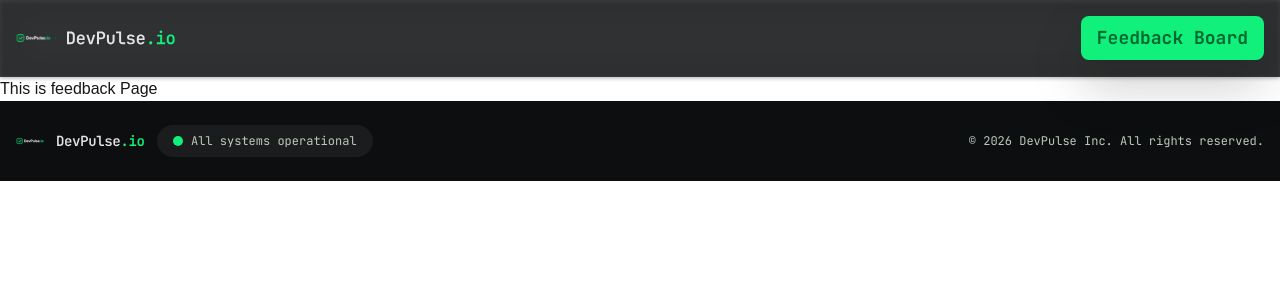
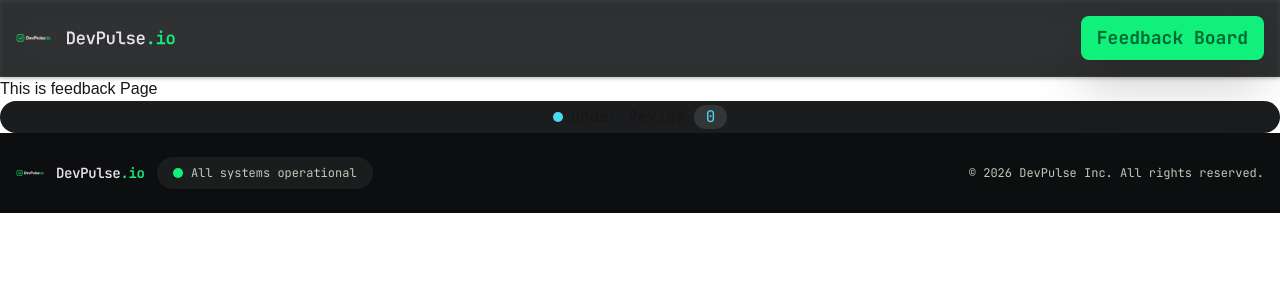
Before and after one commit to abhinavan00/developer_saas_waitlist_and_feedback, a Next.js app: page /feedback in a window 1280 px wide. Shown: the top 300 px of the page. Built offline with nearby package versions, Linux system fonts and the light colour scheme.

Commit message:
Pill component completed

```diff
--- a/app/feedback/page.tsx
+++ b/app/feedback/page.tsx
@@ -1,7 +1,12 @@
+import StatusPill from "@/components/StatusPill";
+
 export default function Feedback() {
     return (
         <main>
             This is feedback Page
+            <StatusPill status="planned">
+                Under Review
+            </StatusPill>
         </main>
     )
 }
--- /dev/null
+++ b/components/StatusPill.tsx
@@ -0,0 +1,23 @@
+export default function StatusPill({children, status}:{
+    children:string,
+    status:string
+}) {
+    let color
+    if(status === 'under-review') {
+        color='#849584'
+    } else if(status === 'planned') {
+        color='#4CD7F6'
+    } else if(status === 'in-progress') {
+        color='#10F07A'
+    } else if(status === 'shipped') {
+        color='#A78BFA'
+    }
+
+    return (
+        <div className={`font-mono bg-[#1B1C1E] py-1 rounded-4xl flex justify-center items-center gap-2`}>
+            <span style={{backgroundColor: color}} className={`w-2.5 h-2.5 rounded-4xl`}></span>
+            {children}
+            <span style={{color: color}} className={`bg-[#343537] px-3 rounded-2xl`}>0</span>
+        </div>
+    )
+}
```
